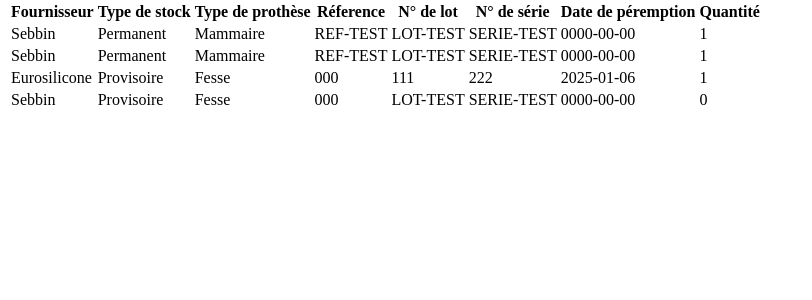
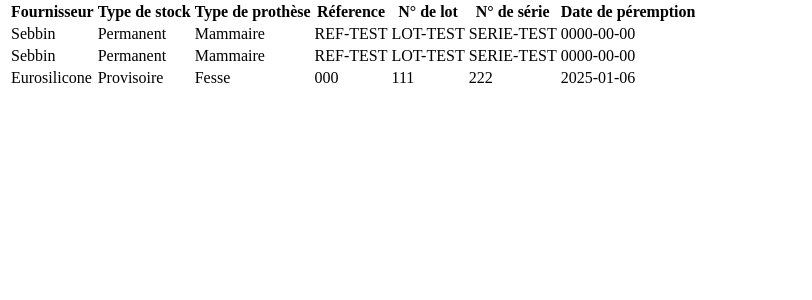
Before and after one commit to maddaj/testcodebarre, a PHP site: page / in a window 1280 px wide. Shown: the part 26-326 px from the top of the page, without its empty margins (0-812 px from the left). Run offline with PHP 8.4, Linux system fonts and the light colour scheme; data comes from the database, SQL or seed files in the repository; a stand-in replaces the project's code that opens the database connection.

Commit message:
Affichage stock à 0

```diff
--- a/index.php
+++ b/index.php
@@ -28,10 +28,10 @@ include_once 'getAllProducts.php';
             <th>N° de lot</th>
             <th>N° de série</th>
             <th>Date de péremption</th>
-            <th>Quantité</th>
             <?php
             if (isset($products)) {
                 foreach ($products as $product) {
+                    if ($product['quantite'] > 0) {
             ?>
                         <tr>
                             <td><?= $product['fournisseur']; ?></td>
@@ -41,9 +41,9 @@ include_once 'getAllProducts.php';
                             <td><?= $product['numero_lot']; ?></td>
                             <td><?= $product['numero_serie']; ?></td>
                             <td><?= $product['date_peremption']; ?></td>
-                        <td><?= $product['quantite']; ?></td>
                         </tr>
             <?php
+                    }
                 }
             }
             ?>
```
Lines whose indentation alone changed are shown as unchanged.
